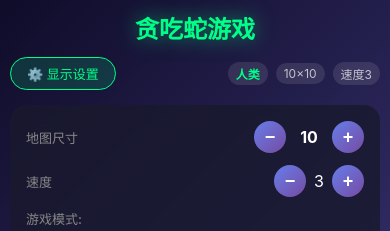
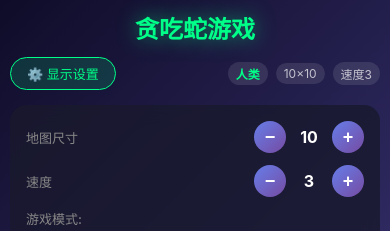
Before and after one commit to superchangme/snake-ai-algorithm, a website built with Vite: page frontend/index.html in a window 390 px wide. Both pictures are taken after a click on the button "⚙️ 显示设置". Shown: the top 231 px of the page. Built offline with nearby package versions, Linux system fonts and the light colour scheme.

Commit message:
fix: 统一地图和速度按钮大小，添加 speed-display 样式

```diff
--- a/frontend/src/style.css
+++ b/frontend/src/style.css
@@ -315,6 +315,14 @@ input[type="range"] {
   text-align: center;
 }
 
+#speed-display {
+  font-size: 16px;
+  font-weight: bold;
+  color: #fff;
+  min-width: 30px;
+  text-align: center;
+}
+
 
 /* Mobile */
 @media (max-width: 600px) {
@@ -330,6 +338,11 @@ input[type="range"] {
   /* 速度控制保持显示 */
   #speed-display {
     display: block;
+    min-width: 30px;
+    text-align: center;
+    font-size: 16px;
+    font-weight: bold;
+    color: #fff;
   }
   }
 
@@ -642,6 +655,14 @@ input[type="range"] {
   text-align: center;
 }
 
+#speed-display {
+  font-size: 16px;
+  font-weight: bold;
+  color: #fff;
+  min-width: 30px;
+  text-align: center;
+}
+
 
 /* Mobile */
 @media (max-width: 600px) {
@@ -657,6 +678,11 @@ input[type="range"] {
   /* 速度控制保持显示 */
   #speed-display {
     display: block;
+    min-width: 30px;
+    text-align: center;
+    font-size: 16px;
+    font-weight: bold;
+    color: #fff;
   }
   }
 
```
